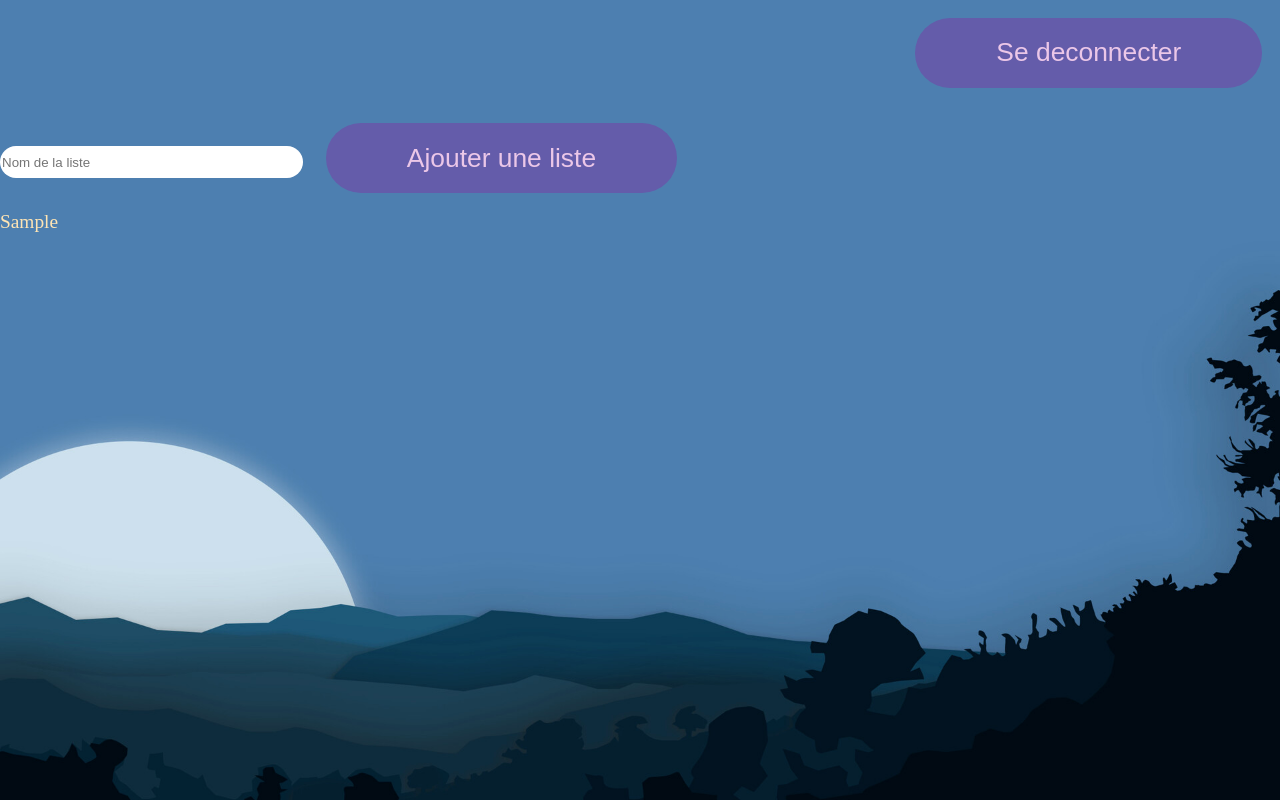
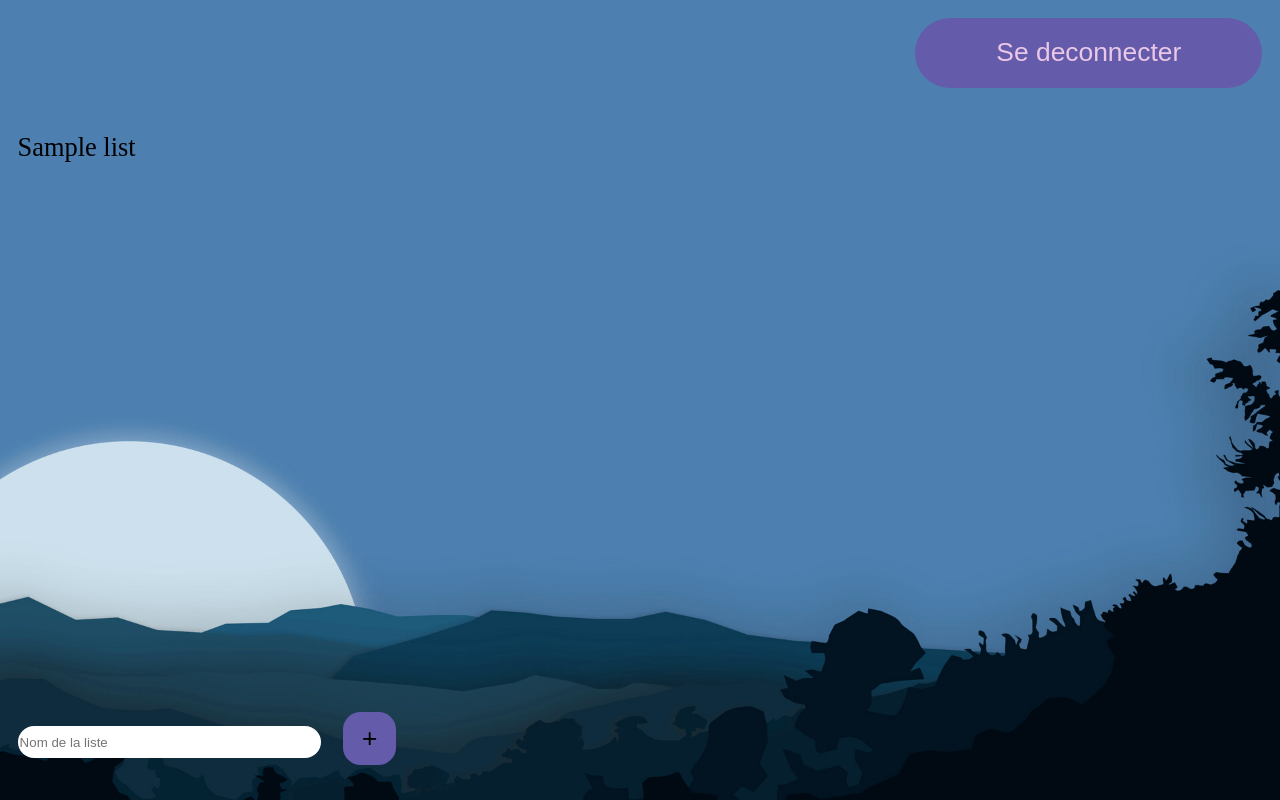
Before and after one commit to Kaytux/ToDo-Chill, a PHP site: template vues/userInterface.php in a window 1280 px wide. Run offline with PHP 8.4, Linux system fonts and the light colour scheme; the template is opened without the code that fills it: most values are stand-ins (such as "Sample title", 1, 10 or a date in 2020).

Commit message:
ajout de la possibilité de créer ses listes + affichage de celle ci

```diff
--- a/config/Config.php
+++ b/config/Config.php
@@ -18,4 +18,6 @@ $vues['signIn']='vues/signIn.php';
 $vues['mainPage']='vues/mainPage.php';
 $vues['adminPage']='vues/adminPage.php';
 $vues['userInterface']='vues/userInterface.php';
+
+$idUser = array();
 ?>
--- a/modeles/gateways/TaskGateway.php
+++ b/modeles/gateways/TaskGateway.php
@@ -22,7 +22,7 @@ class TaskGateway{
     }
 
     public function createNewListBdd($userMail, $newListName){
-        $query='INSERT INTO TasksList (idUser, name) VALUES ((SELECT i.id FROM Inscrit i WHERE i.mail=:mail), :name)';
+        $query='INSERT INTO TasksList (name, mailUser) VALUES (:name, :mail)';
         $this->con->executeQuery($query, array(':mail'=>array($userMail, PDO::PARAM_STR),
                                                 ':name'=>array($newListName, PDO::PARAM_STR)));
         return;
--- a/modeles/metiers/Task.php
+++ b/modeles/metiers/Task.php
@@ -8,6 +8,10 @@ class Task{
         $this->name=$name;
         $this->isComppleted=false;
     }
+
+    public function getTaskName(){
+        return $this->name;
+    }
 }
 
 ?>
--- a/modeles/metiers/TaskList.php
+++ b/modeles/metiers/TaskList.php
@@ -11,6 +11,10 @@ class TaskList{
     public function addATask($task){
         array_push($this->tasks, $task);
     }
+
+    public function getListName(){
+        return $this->name;
+    }
 }
 
 ?>
--- /dev/null
+++ b/styles/userInterface.css
@@ -0,0 +1,34 @@
+.list-container{
+    display: flex;
+    flex-direction: column;
+    margin-left: 1rem;
+}
+
+.list-name-container{
+    gap: 1rem;
+}
+
+.list-add-container{
+    position: absolute;
+    bottom: 1rem;
+}
+
+.btn-add{
+    border-radius: 1rem;
+    width: 3rem;
+    height: 3rem;
+    border-color: transparent;
+    background-color: var(--color-background-primary);
+    margin: 1rem;
+    font-size: 1.5rem;
+    transition: 1500ms;
+}
+
+.btn-add:hover{
+    border-radius: 10rem;
+}
+
+.list-texte-container{
+    font-size: 1.5rem;
+    color: black;
+}
--- a/vues/userInterface.php
+++ b/vues/userInterface.php
@@ -8,23 +8,34 @@
     <link rel="stylesheet" href="styles/homePage.css">
     <link rel="stylesheet" href="styles/style.css">
     <link rel="stylesheet" href="styles/form.css">
+	<link rel="stylesheet" href="styles/userInterface.css">
 </head>
 <body>
 	<form method="post" class="btn-right-corner">
 		<input class="btn" type="submit" value="Se deconnecter"/>
 		<input type="hidden" name="action" value="disconnectFromUser"/>
 	</form>
-	<form method="post">
-		<input class="form-entry" type="text" placeholder="Nom de la liste" name="name">
-		<input class="btn" type="submit" value="Ajouter une liste"/>
-		<input type="hidden" name="action" value="addAList"/>
-	</form>
 
-	<?php
-			foreach($dVue as $row){
-				echo $row;
-			}
-	?>
+	<div class="list-container">
+		<div class="list-name-container">
+			<?php
+				if(isset($dVue) && count($dVue) > 0){
+					foreach($dVue['list'] as $row){
+						$test = $row['name'];
+						echo "<form class='list-texte-container'>
+								<p>$test</p>
+								<input type='hidden' name='haaa' value='haaa'>
+							</form>";
+					}
+				}
+			?>
+		</div>
+		<form method="post" class="list-add-container">
+			<input class="form-entry" type="text" placeholder="Nom de la liste" name="name">
+			<input class="btn-add" type="submit" value="+"/>
+			<input type="hidden" name="action" value="addAList"/>
+		</form>
+	</div>
 
 </body>
 </html>
```
Also changed, not shown: controler/UserControler.php (+8 -11 lines), modeles/MdlUser.php (+31 -3 lines), modeles/metiers/User.php (+0 -8 lines).
